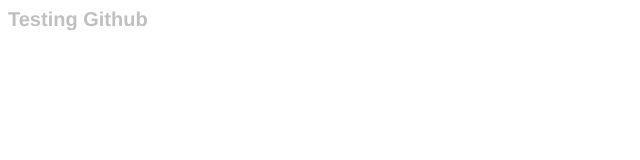
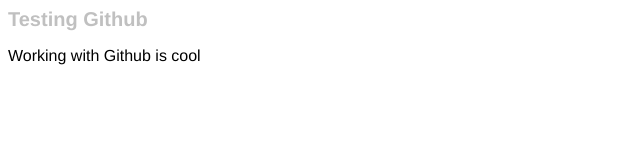
Before and after one commit to sunnyleung/firstrepo, a plain HTML site: page index.html in a window 1280 px wide. Shown: the whole page, without its empty margins (0-640 px from the left). Drawn offline with Linux system fonts and the light colour scheme.

Commit message:
added cool message

```diff
--- a/index.html
+++ b/index.html
@@ -6,5 +6,6 @@
 </head>
 <body>
 <h1>Testing Github</h1>
+<p>Working with Github is cool</p>
 </body>
 </html>
```
